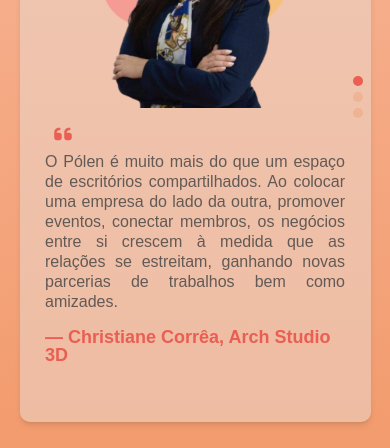
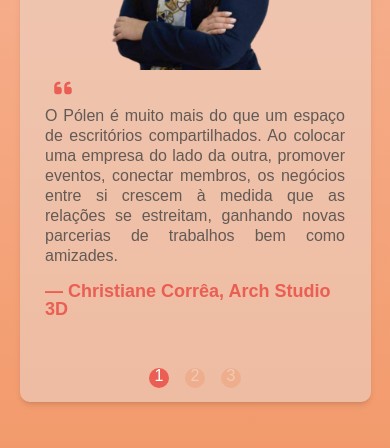
Before and after one commit to HextechBRISA/polen-inovacao-front, a Next.js app: page / in a window 390 px wide. Shown: the part 1386-1834 px from the top of the page. Built offline with nearby package versions, Linux system fonts and the light colour scheme; a web font is replaced by a local one.

Commit message:
style: pagination effect in event carousel

```diff
--- a/src/app/components/TestimonyCarousel.tsx
+++ b/src/app/components/TestimonyCarousel.tsx
@@ -26,33 +26,40 @@ const images = [
     src: Testimony3,
     alt: "Depoimento 3",
     name: "Ana Carolina, Circuito Kids",
-    text: "Participar da primeira edição do Favela Inova Niterói me proporcionou uma experiência única não só pelo conteúdo oferecido, mas também pela valorização de startups que se originaram nas comunidades da cidade. A equipe Pólen trabalhou incansavelmente para buscar resolver qualquer problema que surgisse pelo caminho! Como fundadora do Circuito Kids posso afirmar que o Favela Inova trouxe uma outra visão sobre empreendedorismo.",
+    text: "Participar da primeira edição do Favela Inova Niterói me proporcionou uma experiência única não só pelo conteúdo oferecido, mas pela valorização de startups que se originaram nas comunidades da cidade. A equipe Pólen trabalhou para buscar resolver qualquer problema que surgisse pelo caminho! Como fundadora do Circuito Kids posso afirmar que o Favela Inova trouxe uma outra visão sobre empreendedorismo.",
   },
 ];
 
 export default function TestimonyCarousel() {
   return (
     <Swiper
-      direction="vertical"
-      pagination={{ clickable: true }}
+      direction="horizontal"
+      pagination={{
+        clickable: true,
+        renderBullet: (index, className) => {
+          return `<span class="${className} testimony-bullet">${
+            index + 1
+          }</span>`;
+        },
+      }}
       mousewheel={true}
       modules={[Pagination, Mousewheel]}
-      className="mySwiper w-[80%] sm:w-[90%] h-[350px] sm:h-[650px] mx-auto rounded-[10px] mt-12 sm:mt-8 bg-[#eadcd3] bg-opacity-50 shadow-md p-4"
+      className="testimonySwiper w-[80%] sm:w-[90%] h-[350px] sm:h-[630px] mx-auto rounded-[10px] mt-12 sm:mt-8 bg-[#eadcd3] bg-opacity-50 shadow-md p-4"
     >
       {images.map((image, index) => (
         <SwiperSlide key={index}>
-          <div className="relative w-full h-full flex sm:flex-col sm:items-center justify-center">
+          <div className="relative w-full h-full flex sm:flex-col justify-center sm:items-center">
             <Image
               src={image.src}
               alt={image.alt}
               className="w-auto sm:w-56 object-cover mr-6 sm:mr-0 sm:mb-2 border-2"
             />
-            <div className="w-[380px] xs:w-[300px] flex flex-col items-center justify-center">
+            <div className="w-[380px] xs:w-[300px] h-[90%] xs:h-auto flex flex-col items-center justify-center xs:justify-start">
               <p className="text-[16px] flex flex-wrap text-justify leading-tight">
-                <FaQuoteLeft className="text-xl m-2 text-[#ea5e53]" />
+                <FaQuoteLeft className="text-xl m-2 xs:mt-0 text-[#ea5e53]" />
                 {image.text}
               </p>
-              <h3 className="text-[18px] text-[#ea5e53] mt-4 font-bold">
+              <h3 className="text-[18px] text-[#ea5e53] mt-4 xs:mb-4 font-bold">
                 — {image.name}
               </h3>
             </div>
@@ -61,21 +68,24 @@ export default function TestimonyCarousel() {
       ))}
 
       <style jsx global>{`
-        .swiper-pagination-bullet {
+        .testimonySwiper .swiper-pagination {
+          position: absolute;
+          bottom: 4px;
+          left: 0;
+          width: 100%;
+          display: flex;
+          justify-content: center;
+          z-index: 10;
+        }
+        .testimonySwiper .swiper-pagination-bullet {
           background-color: #ee7a3c !important;
-          width: 10px;
-          height: 10px;
+          width: 20px;
+          height: 20px;
+          margin: 10px 8px !important;
+          color: white;
         }
-
-        .swiper-pagination-bullet-active {
+        .testimonySwiper .swiper-pagination-bullet-active {
           background-color: #ea5e53 !important;
-        }
-
-        @media (max-width: 640px) {
-          .swiper-pagination-bullet {
-            width: 10px;
-            height: 10px;
-          }
         }
       `}</style>
     </Swiper>
```
Also changed, not shown: public/Testimony1.png.
